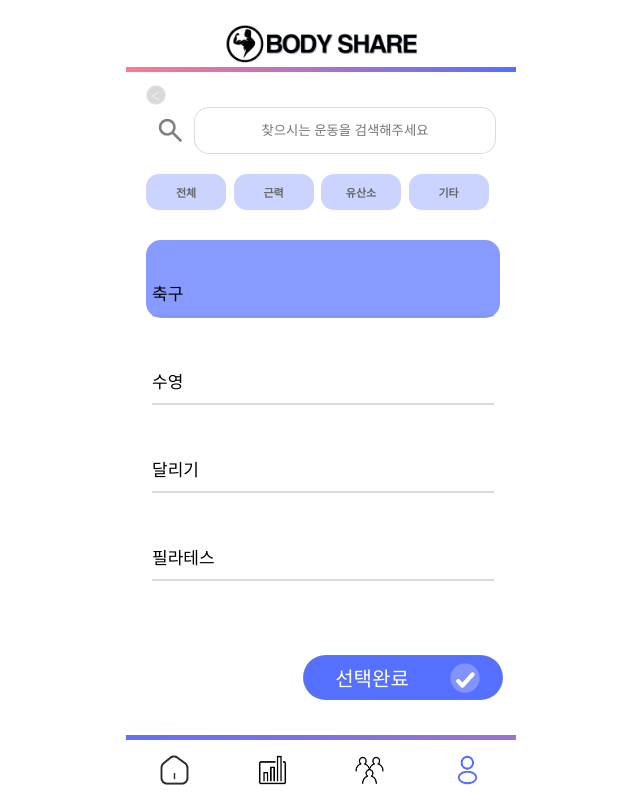
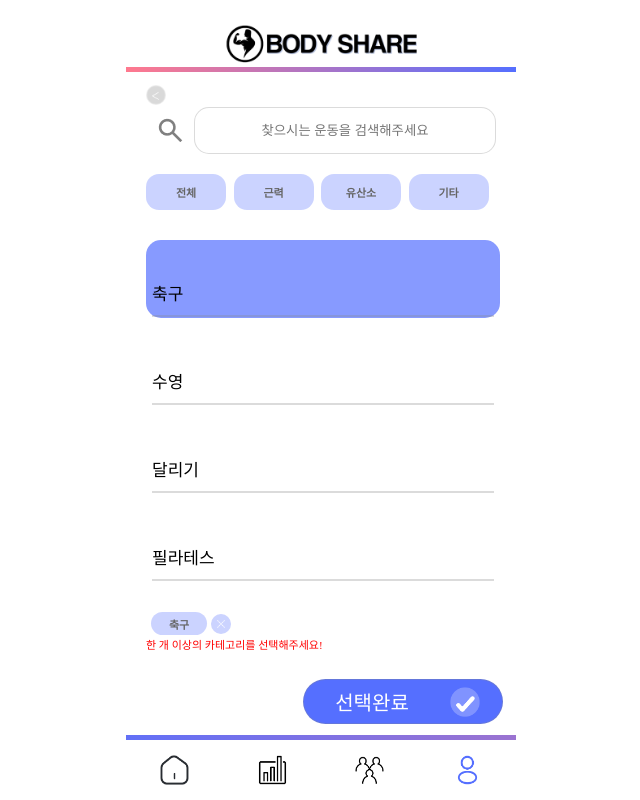
Before and after one commit to UNILION/BodyShare, a React (Create React App) app in the folder BodyShare-app/: page /mypage/modify/interest in a window 1280 px wide. Both pictures are taken after a click on the button "축구". Shown: the whole page, without its empty margins (319-959 px from the left). Built offline with nearby package versions, Linux system fonts and the light colour scheme.

Commit message:
feat: 관심사 버튼 누를시 tag 생성되는 기능

```diff
--- a/BodyShare-app/src/pages/mypage/intermod/ResultCate.js
+++ b/BodyShare-app/src/pages/mypage/intermod/ResultCate.js
@@ -1,11 +1,13 @@
 import React, { useState } from 'react';
 import styled from "styled-components";
+import xbutton from "assets/Img/xbutton.png"
+import Tag from "components/commons/Tag";
 
 const ResultList = styled.div`
   margin-top: 20px;
   display: grid;
   grid-template-rows: 1fr 1fr 1fr 1fr;
-  margin-bottom: 70px;
+  margin-bottom: 30px;
 `;
 
 const ResultButton = styled.button`
@@ -31,6 +33,33 @@ const RP = styled.p`
 const Line = styled.div`
   width: 340px;
   border: 1px solid rgba(135, 135, 135, 0.3);
+`;
+
+const Buttons = styled.div`
+  display: grid;
+  grid-template-columns: 1fr 1fr 1fr 1fr;
+  margin-left: 5px;
+`
+
+const Cateul = styled.div`
+  display: grid;
+  grid-template-columns: 60px auto;
+`;
+
+const Xbutton = styled.img`
+  width: 20px;
+  height: 20px;
+  background-color: rgba(85, 111, 255, 0.3);
+  border-radius: 15px;
+  cursor: pointer;
+  margin-top: 2px;
+`;
+
+const Catewarnig = styled.p`
+  margin-top: 5px;
+  font-size: 11px;
+  color: red;
+  margin-bottom: 25px;
 `;
 
 const ResultCate = function () {
@@ -85,6 +114,33 @@ const ResultCate = function () {
           <Line></Line>
         </ResultButton>
       </ResultList>
+      <Buttons>
+        {buttonStates.button1 && (
+          <Cateul>
+            <Tag tagName="축구" />
+            <Xbutton src={xbutton} />
+          </Cateul>
+        )}
+        {buttonStates.button2 && (
+          <Cateul>
+            <Tag tagName="수영" />
+            <Xbutton src={xbutton} />
+          </Cateul>
+        )}
+        {buttonStates.button3 && (
+          <Cateul>
+            <Tag tagName="달리기" />
+            <Xbutton src={xbutton} />
+          </Cateul>
+        )}
+        {buttonStates.button4 && (
+          <Cateul>
+            <Tag tagName="필라테스" />
+            <Xbutton src={xbutton} />
+          </Cateul>
+        )}
+      </Buttons>
+      <Catewarnig>한 개 이상의 카테고리를 선택해주세요!</Catewarnig>
     </>
   )
 };
```
